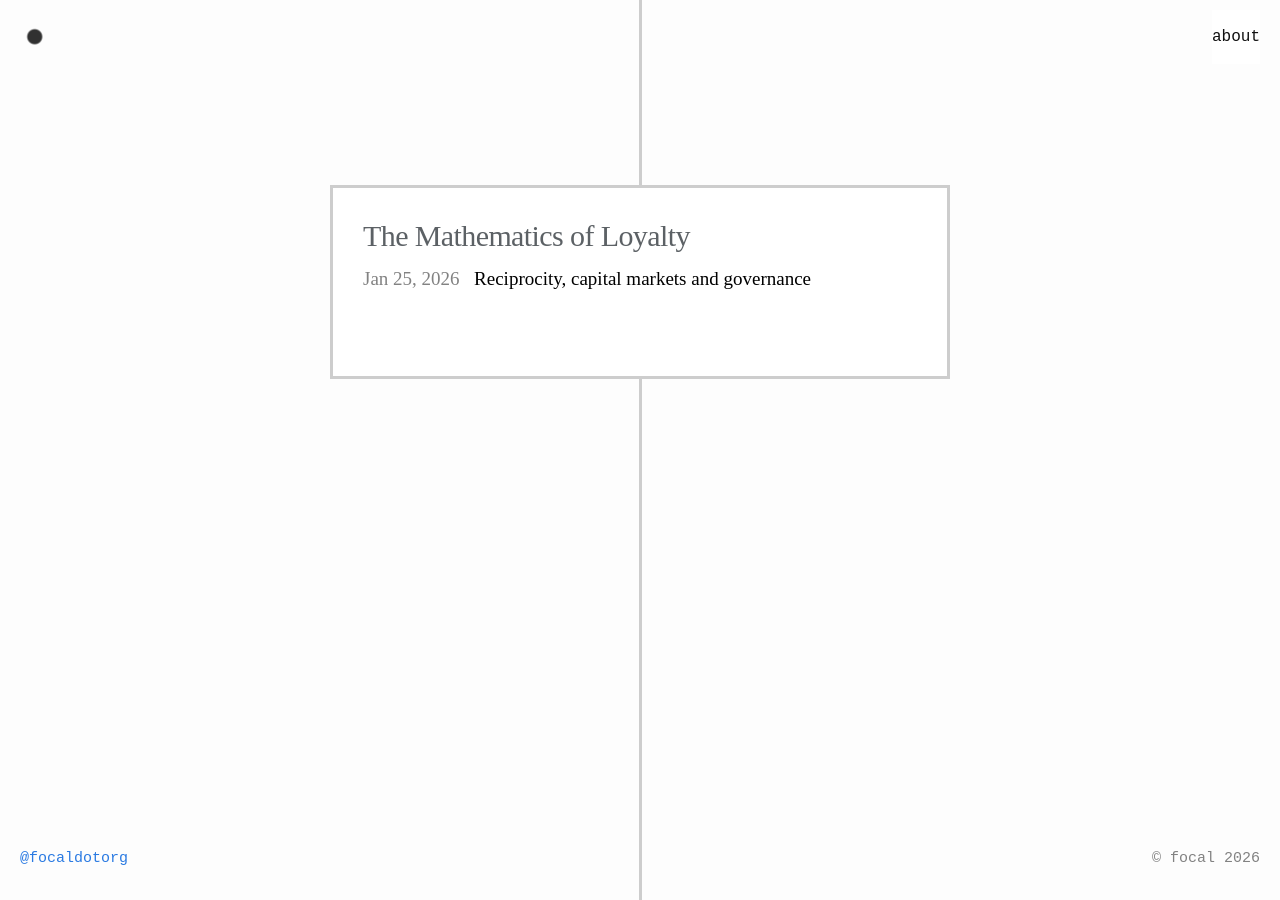
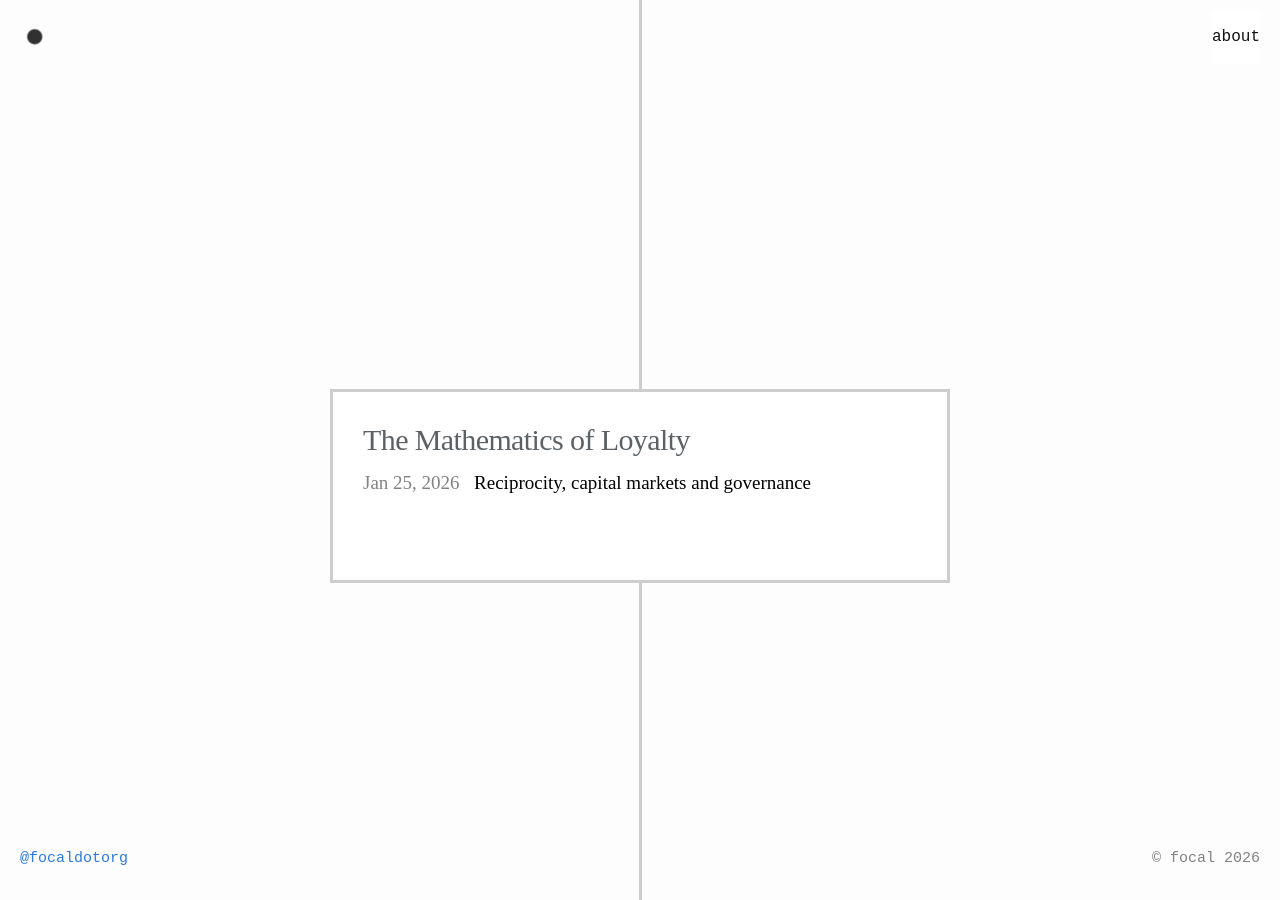
Before and after one commit to focaldotorg/blog, a Jekyll site: the page built from index.md, in a window 1280 px wide. Built offline with Jekyll 4.4.1, drawn with Linux system fonts in a browser that asks for light colours; some web fonts are replaced.

Commit message:
centre post list for one item

```diff
--- a/assets/css/style.scss
+++ b/assets/css/style.scss
@@ -144,8 +144,7 @@ h1, h2, h3, h4, h5, h6 {
 }
 
 .post-list {
-  margin-top: calc(30% - 100px);
-  margin-bottom: calc(30% - 100px);
+  margin-top: calc(50% - 20px);
 }
 
 .post-list li {
```
